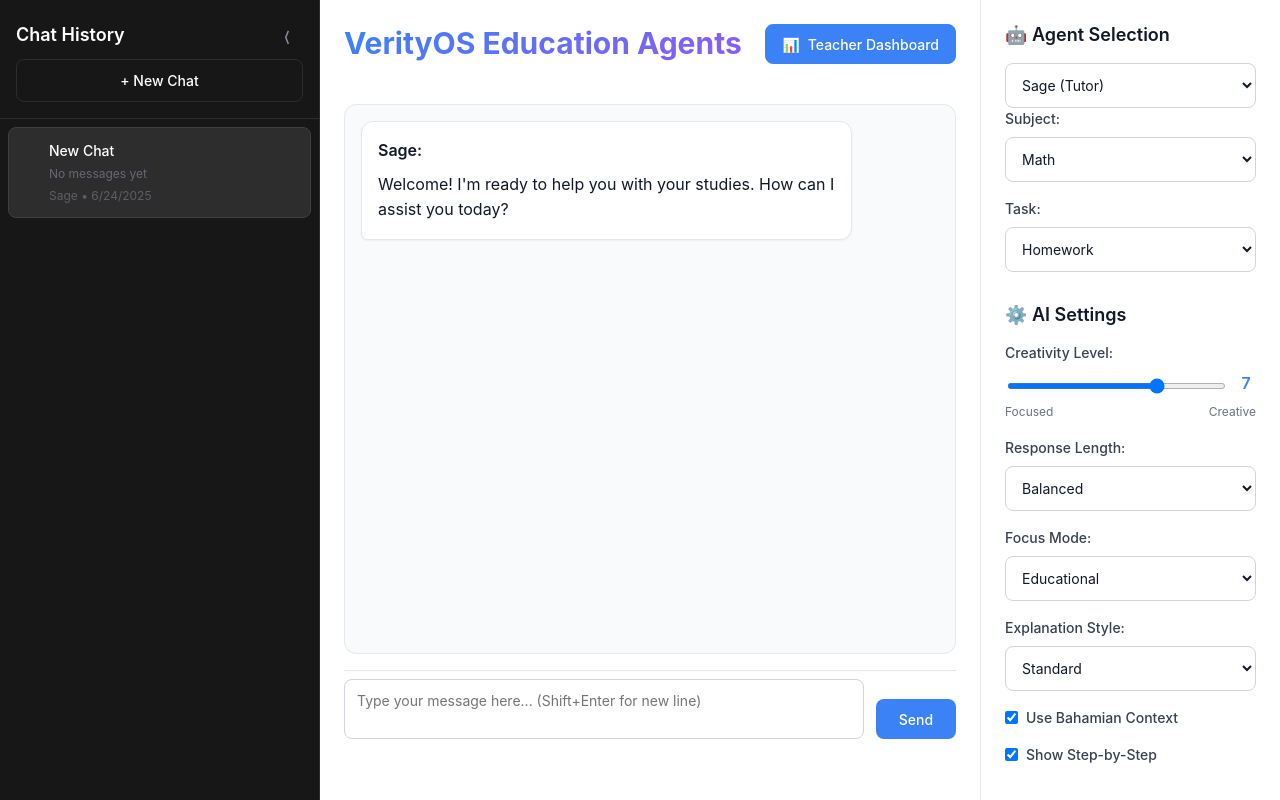
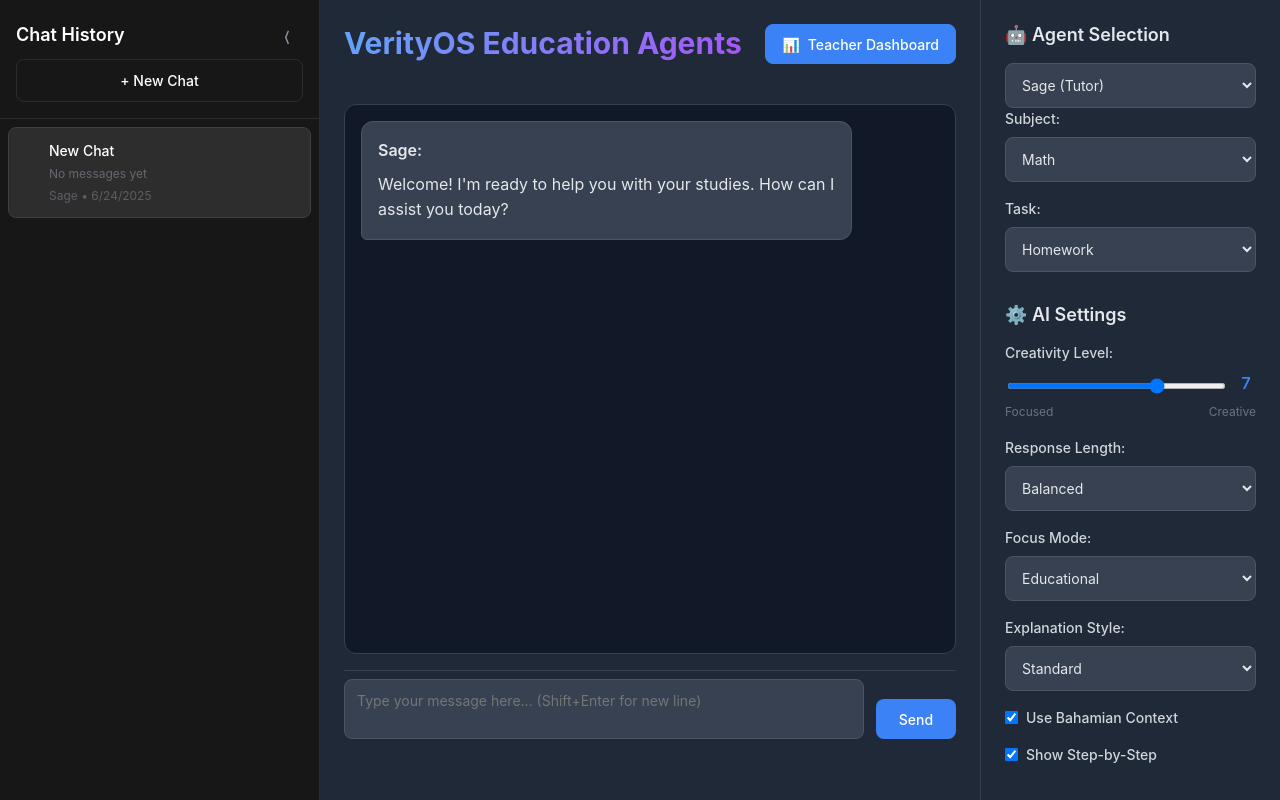
Before and after one commit to salutethegenius/verityos-education-agents, a Flask app: page / in a window 1280 px wide. Run offline with Flask 3, Linux system fonts and the light colour scheme; some libraries are stand-ins or nearby versions.

Commit message:
Assistant checkpoint: Applied dark theme to match sidebar design
Assistant generated file changes:
- web/static/js/app.js: Remove all remaining Radix UI references causing console spam
- web/static/css/style.css: Apply dark theme to main interface to match sidebar, Apply dark theme to main content area, Apply dark theme to chat window, Apply dark theme to messages, Apply dark theme to input area, Apply dark theme to form inputs, Apply dark theme to right sidebar, Apply dark theme to headers and labels, Apply dark theme to control labels
- web/templates/agent_interface.html: Update header styling for dark theme compatibility

---

User prompt:

i like the dark theme u used on the chat history, can you make the interface match this?

Replit-Commit-Author: Assistant
Replit-Commit-Session-Id: 9587ad58-3e98-4cf0-b8d3-62befb0e3892

```diff
--- a/web/static/css/style.css
+++ b/web/static/css/style.css
@@ -56,10 +56,10 @@
 body {
   font-family: var(--font-family);
   margin: 0;
-  background: var(--gray-50);
+  background: #171717;
   height: 100vh;
   overflow: hidden;
-  color: var(--gray-900);
+  color: #e5e7eb;
   line-height: 1.5;
   font-size: var(--font-size-base);
 }
@@ -75,7 +75,7 @@ body {
 #main-content {
   display: flex;
   flex-direction: column;
-  background: white;
+  background: #1f2937;
   transition: margin-left 0.3s cubic-bezier(0.4, 0, 0.2, 1);
   overflow: hidden;
   min-height: 0; /* Allow flex shrinking */
@@ -170,10 +170,10 @@ input, textarea, select {
   padding: var(--space-3);
   font-family: inherit;
   font-size: var(--font-size-sm);
-  border: 1px solid var(--gray-300);
+  border: 1px solid #4b5563;
   border-radius: var(--radius-md);
-  background: white;
-  color: var(--gray-900);
+  background: #374151;
+  color: #e5e7eb;
   transition: border-color 150ms ease, box-shadow 150ms ease;
 }
 
@@ -395,10 +395,10 @@ textarea {
 #chat-window {
   flex: 1;
   overflow-y: auto;
-  border: 1px solid var(--gray-200);
+  border: 1px solid #374151;
   border-radius: var(--radius-lg);
   padding: var(--space-4);
-  background: var(--gray-50);
+  background: #111827;
   display: flex;
   flex-direction: column;
   gap: var(--space-4);
@@ -422,9 +422,9 @@ textarea {
 
 .agent-message {
   align-self: flex-start;
-  background: white;
-  color: var(--gray-900);
-  border: 1px solid var(--gray-200);
+  background: #374151;
+  color: #e5e7eb;
+  border: 1px solid #4b5563;
   border-bottom-left-radius: var(--radius-sm);
   box-shadow: var(--shadow-sm);
 }
@@ -451,9 +451,9 @@ textarea {
   flex-shrink: 0;
   position: sticky;
   bottom: 0;
-  background: white;
+  background: #1f2937;
   padding-top: var(--space-2);
-  border-top: 1px solid var(--gray-200);
+  border-top: 1px solid #374151;
 }
 
 #message-input {
@@ -477,10 +477,11 @@ textarea {
 /* Right sidebar / Controls */
 #controls-sidebar {
   width: 300px;
-  background: white;
-  border-left: 1px solid var(--gray-200);
+  background: #1f2937;
+  border-left: 1px solid #374151;
   padding: var(--space-6);
   overflow-y: auto;
+  color: #e5e7eb;
 }
 
 #agent-controls, #ai-settings {
@@ -490,7 +491,7 @@ textarea {
 #agent-controls h3, #ai-settings h3 {
   margin-bottom: var(--space-4);
   font-size: var(--font-size-lg);
-  color: var(--gray-900);
+  color: #e5e7eb;
 }
 
 .control-group {
@@ -502,7 +503,7 @@ textarea {
   margin-bottom: var(--space-2);
   font-weight: 500;
   font-size: var(--font-size-sm);
-  color: var(--gray-700);
+  color: #d1d5db;
 }
 
 .checkbox-group label {
--- a/web/static/js/app.js
+++ b/web/static/js/app.js
@@ -53,6 +53,14 @@ document.addEventListener('DOMContentLoaded', function() {
         console.error('[ERROR] Failed to initialize app:', error);
     }
 });
+
+// Stop any remaining Radix UI initialization
+if (window.RadixUI) {
+    delete window.RadixUI;
+}
+if (window.Radix) {
+    delete window.Radix;
+}
 
 function initializeEventListeners() {
     // Check if already initialized to prevent duplicate listeners
--- a/web/templates/agent_interface.html
+++ b/web/templates/agent_interface.html
@@ -26,7 +26,7 @@
     <!-- Main chat area -->
     <div id="main-content">
       <div style="display: flex; justify-content: space-between; align-items: center; margin-bottom: var(--space-4); padding: var(--space-6) var(--space-6) 0;">
-        <h1 style="margin: 0; background: linear-gradient(135deg, var(--primary-blue), var(--primary-purple)); -webkit-background-clip: text; -webkit-text-fill-color: transparent; background-clip: text; color: var(--primary-blue); font-size: var(--font-size-3xl); font-weight: 700;">VerityOS Education Agents</h1>
+        <h1 style="margin: 0; background: linear-gradient(135deg, #60a5fa, #a855f7); -webkit-background-clip: text; -webkit-text-fill-color: transparent; background-clip: text; color: #60a5fa; font-size: var(--font-size-3xl); font-weight: 700;">VerityOS Education Agents</h1>
         <a href="/dashboard" class="button button-primary" style="text-decoration: none; display: flex; align-items: center; gap: var(--space-2);">
           <span>📊</span>
           <span>Teacher Dashboard</span>
```
